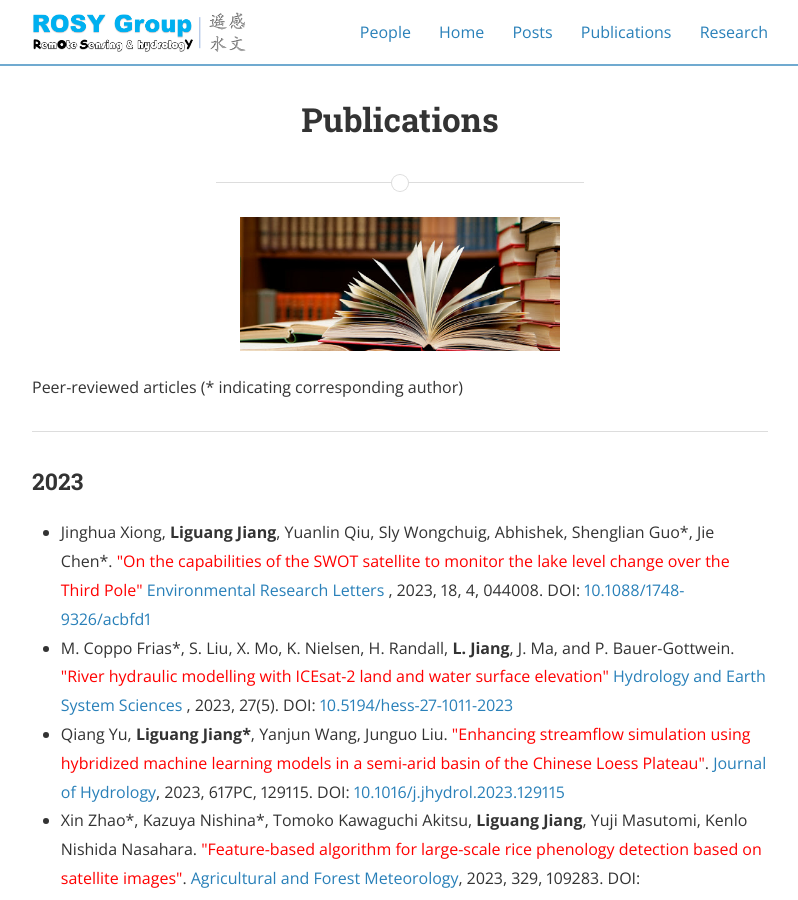
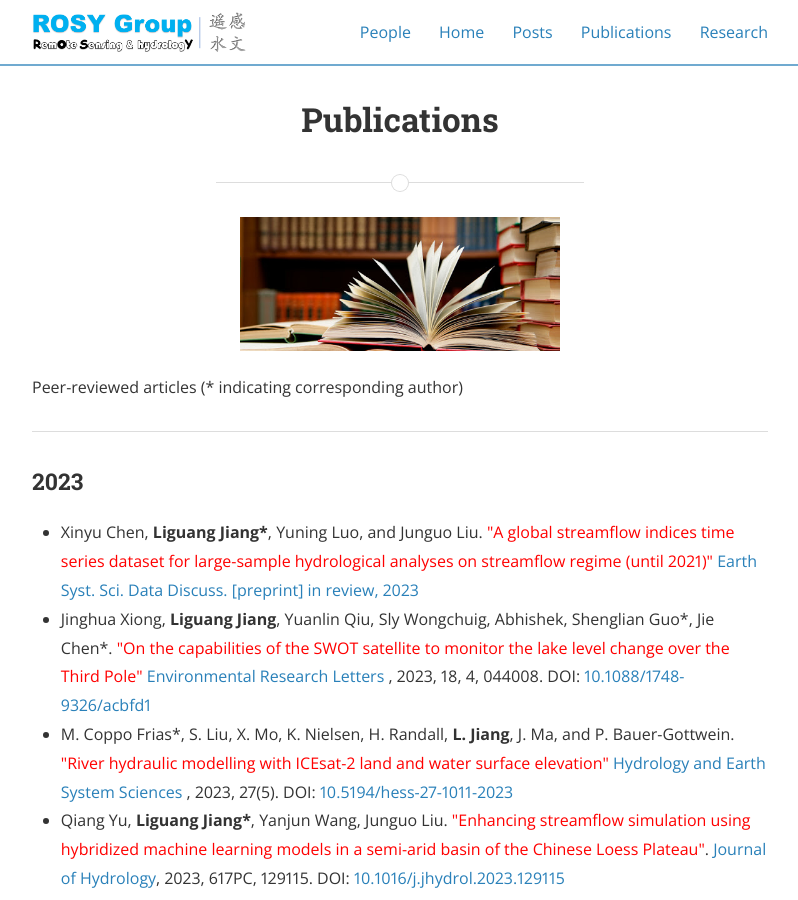
Before and after one commit to 12530/rshydro, a Jekyll site: the page built from publications.md, in a window 1280 px wide and 900 px high. Shown: the whole window, without its empty margins (240-1038 px from the left). Built offline with Jekyll 4.4.1, drawn with Linux system fonts in a browser that asks for light colours; nearby versions of some CDN libraries.

Commit message:
Update publications.md

```diff
--- a/publications.md
+++ b/publications.md
@@ -10,6 +10,8 @@ main_nav: true
 <hr>
 <h3>2023</h3>
 <ul>
+  <li>Xinyu Chen, <b>Liguang Jiang*</b>, Yuning Luo, and Junguo Liu. <font color="red"> "A global streamflow indices time series dataset for large-sample hydrological analyses on streamflow regime (until 2021)" </font> <a href="https://essd.copernicus.org/preprints/essd-2023-49/"> Earth Syst. Sci. Data Discuss. [preprint] in review, 2023</a></li>
+
   <li>Jinghua Xiong, <b>Liguang Jiang</b>, Yuanlin Qiu, Sly Wongchuig, Abhishek, Shenglian Guo*, Jie Chen*. <font color="red"> "On the capabilities of the SWOT satellite to monitor the lake level change over the Third Pole" </font> <a href="https://iopscience.iop.org/article/10.1088/1748-9326/acbfd1"> Environmental Research Letters </a>, 2023, 18, 4, 044008. DOI: <a href="https://doi.org/10.1088/1748-9326/acbfd1">10.1088/1748-9326/acbfd1</a></li>
 
   <li>M. Coppo Frias*, S. Liu, X. Mo, K. Nielsen, H. Randall, <b>L. Jiang</b>, J. Ma, and P. Bauer-Gottwein. <font color="red"> "River hydraulic modelling with ICEsat-2 land and water surface elevation" </font> <a href="https://hess.copernicus.org/articles/27/1011/2023/"> Hydrology and Earth System Sciences </a>, 2023, 27(5). DOI: <a href="https://doi.org/10.5194/10.5194/hess-27-1011-2023">10.5194/hess-27-1011-2023</a></li>
```
